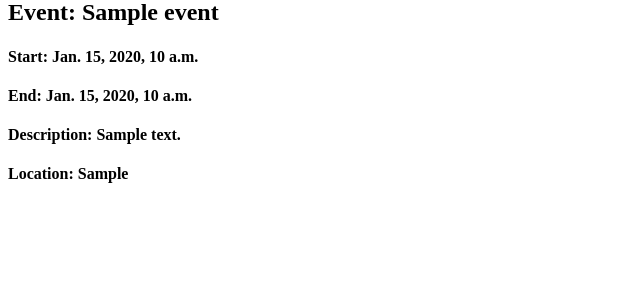
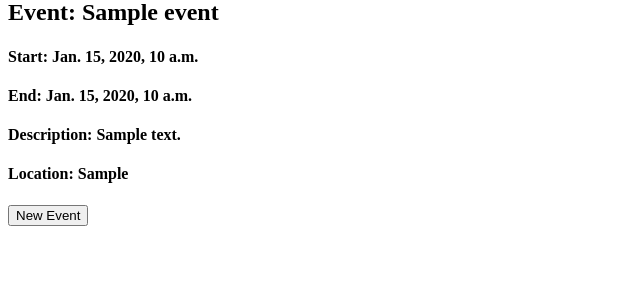
Before and after one commit to JakeBrackney/python_calendar, a Django app: template python_calendar/calendar_app/templates/calendar_app/event_detail.html in a window 1280 px wide. Shown: the part 152-452 px from the top of the page, without its empty margins (0-640 px from the left). Run offline with Django 3.2, Linux system fonts and the light colour scheme; the template is opened without the code that fills it: values that come from a table or form of the project are taken from there, others are empty; tables that the repository leaves empty hold one stand-in row (values such as "Sample post").

Commit message:
New Event button works

```diff
--- a/python_calendar/calendar_app/templates/calendar_app/event_detail.html
+++ b/python_calendar/calendar_app/templates/calendar_app/event_detail.html
@@ -7,4 +7,6 @@
     <h4>Description: {{ event.description }} </h4>
     <h4>Location: {{ event.location }} </h4>
 
+     <a href="{% url 'event_form' %}"><button>New Event</button></a>
+
 {% endblock %}
```
